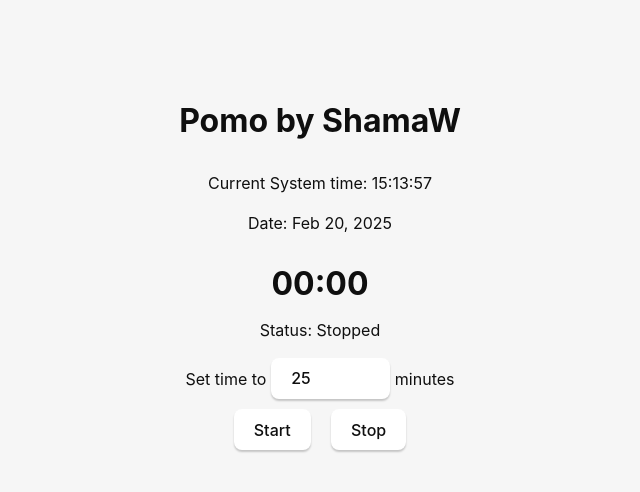
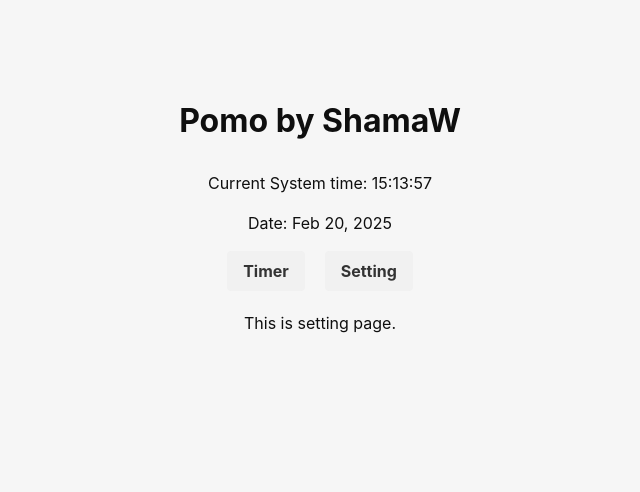
Before and after one commit to ShamaW/cedt-indiv-pomodoro, a React (Vite) app: page /#/setting in a window 1280 px wide. Shown: the top 492 px of the page, without its empty margins (320-960 px from the left). Built offline with nearby package versions, Linux system fonts and the light colour scheme.

Commit message:
Add routing with react-router and create a Setting component

```diff
--- a/package.json
+++ b/package.json
@@ -13,7 +13,9 @@
     "@tauri-apps/api": "^2.2.0",
     "@tauri-apps/plugin-opener": "^2",
     "react": "^19.0.0",
-    "react-dom": "^19.0.0"
+    "react-dom": "^19.0.0",
+    "react-router": "^7.2.0",
+    "react-router-dom": "^6.30.0"
   },
   "devDependencies": {
     "@tauri-apps/cli": "^2",
--- a/src/App.tsx
+++ b/src/App.tsx
@@ -1,5 +1,7 @@
 import React, { useState, useEffect } from 'react';
+import { Routes, Route, Link } from 'react-router-dom';
 import CountdownTimer from './CountdownTimer.tsx'
+import Setting from './Setting.tsx';
 
 function App() {
     // const [name, setName] = useState("");
@@ -19,7 +21,15 @@ function App() {
                 <p>Current System time: {currentTime.toLocaleTimeString(undefined, {hour12: false})}</p>
                 <p>Date: {currentTime.toLocaleDateString(undefined, {dateStyle:'medium'})}</p>
             </div>
-            <CountdownTimer />
+            {/* <CountdownTimer /> */}
+            <nav className='navigation'>
+                <Link to="/" className="nav-link">Timer</Link>
+                <Link to="/setting" className='nav-link'>Setting</Link>
+            </nav>
+            <Routes>
+                <Route path="/" element={<CountdownTimer />} />
+                <Route path="/setting" element={<Setting />} />
+            </Routes>
         </main>
     );
 }
--- /dev/null
+++ b/src/Setting.tsx
@@ -0,0 +1,9 @@
+import React from "react";
+
+const Setting = () => {
+    return (
+        <div>This is setting page.</div>
+    );
+}
+
+export default Setting;
--- a/src/main.tsx
+++ b/src/main.tsx
@@ -1,10 +1,13 @@
 import React from 'react';
 import ReactDOM from 'react-dom/client';
+import { HashRouter } from 'react-router-dom';
 import App from './App';
 import './styles.css';
 
 ReactDOM.createRoot(document.getElementById('root') as HTMLElement).render(
   <React.StrictMode>
-    <App />
+    <HashRouter>
+      <App />
+    </HashRouter>
   </React.StrictMode>
 );
--- a/src/styles.css
+++ b/src/styles.css
@@ -93,3 +93,24 @@ button {
     background-color: #0f0f0f69;
   }
 }
+
+.navigation {
+  display: flex;
+  gap: 20px;
+  margin-bottom: 20px;
+  align-self: center;
+}
+
+.nav-link {
+  padding: 8px 16px;
+  background-color: #f1f1f1;
+  border-radius: 4px;
+  text-decoration: none;
+  color: #333;
+  font-weight: bold;
+  transition: background-color 0.2s;
+}
+
+.nav-link:hover {
+  background-color: #e1e1e1;
+}
```
Also changed, not shown: 1 other file (tests, documents, lock files or other folders).
